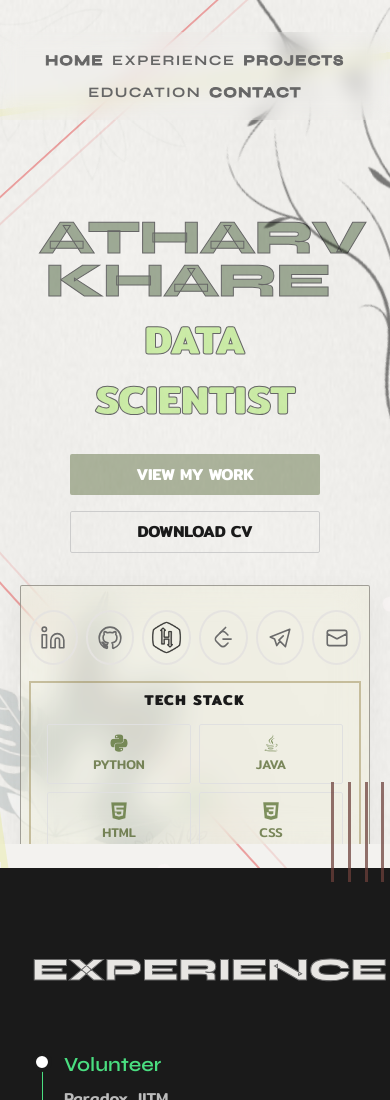
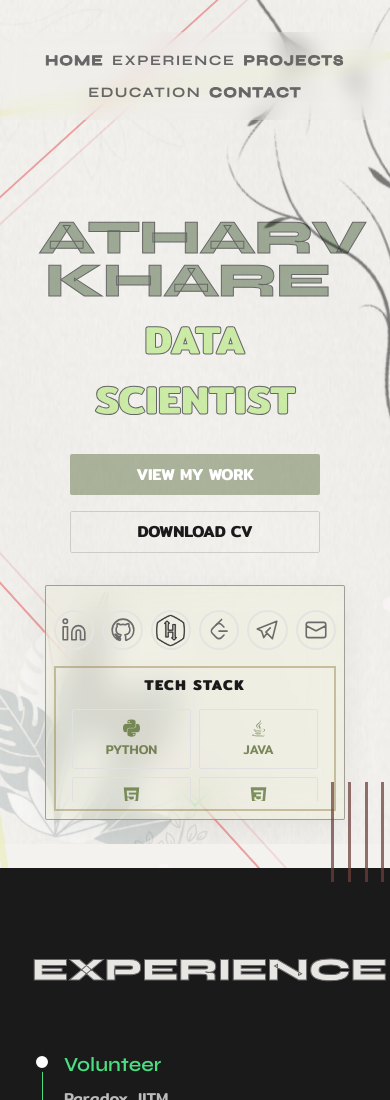
Before and after one commit to 1mystic/myst-portfolio, a plain HTML site: page index.html in a window 390 px wide. Shown: the top 1100 px of the page. Drawn offline with nearby package versions, Linux system fonts and the light colour scheme; a web font is replaced by a local one.

Commit message:
fixed-480px

```diff
--- a/styles.css
+++ b/styles.css
@@ -2760,6 +2760,21 @@ p {
   }
 
 }
+
+@media (max-width: 480px) {
+  .profile-card {
+    max-width: 300px;
+    max-height: 260px;
+    padding: 0.5rem;
+  }
+  .tech-stack-mini {
+    max-height: 100px;
+  }
+  .social-link{
+    max-height: 40px;
+  }
+}
+
 /* Performance optimizations */
 @media (prefers-reduced-motion: reduce) {
   * {
```
